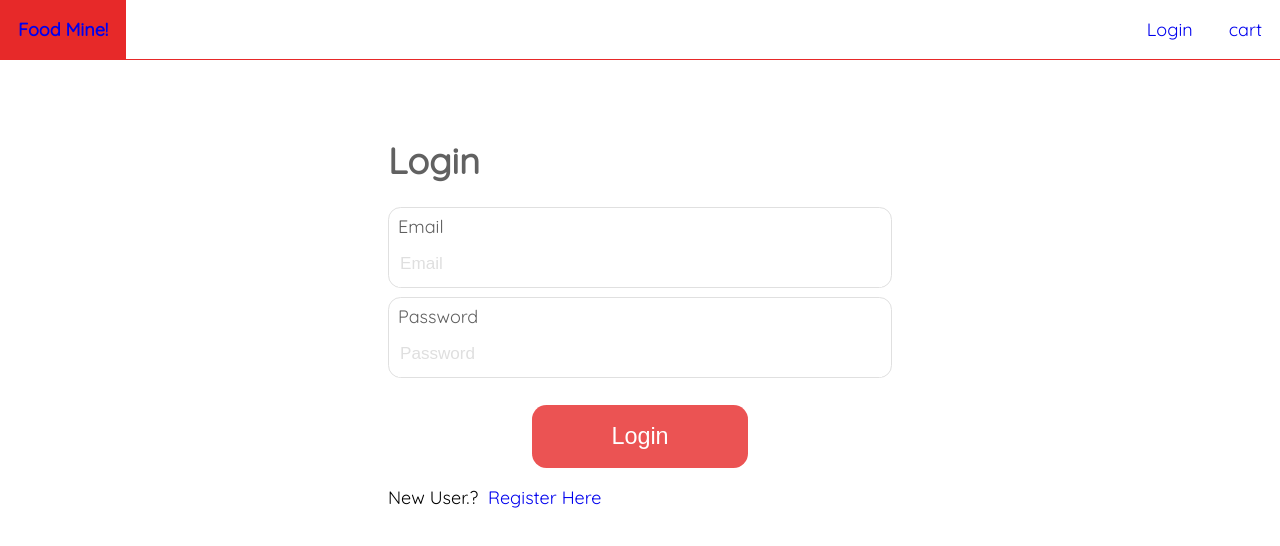
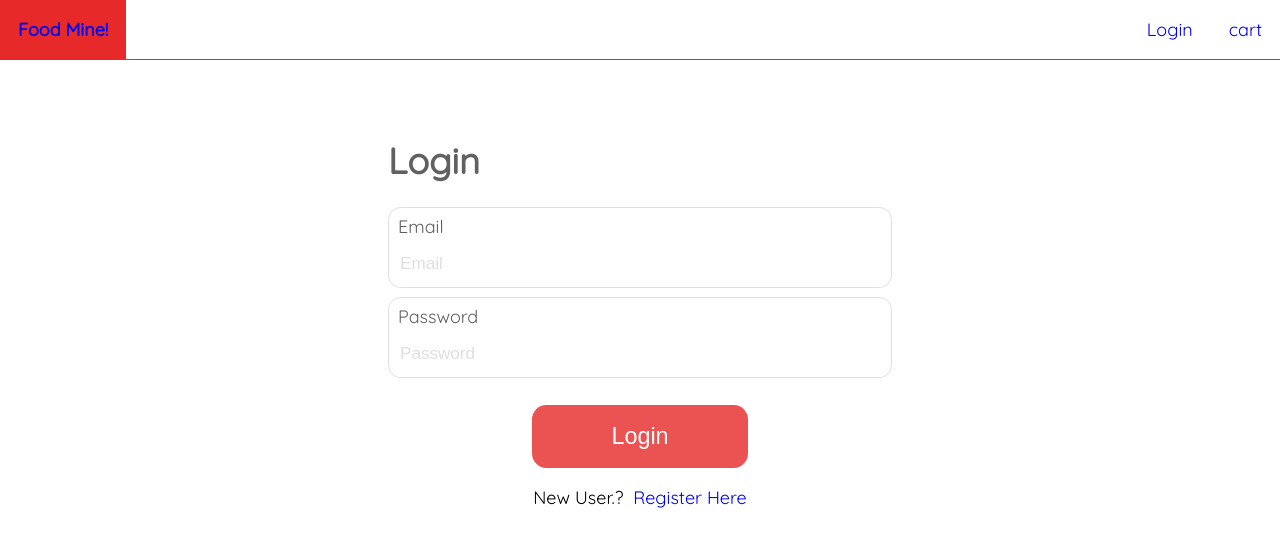
Before and after one commit to GiwanthaAthukorala/Project-01, a React (Create React App) app in the folder NewProject/frontend/: page /login in a window 1280 px wide. Shown: the top 546 px of the page. Built offline with nearby package versions, Linux system fonts and the light colour scheme.

Commit message:
Update loginPage.module.css

```diff
--- a/NewProject/frontend/src/pages/Login/loginPage.module.css
+++ b/NewProject/frontend/src/pages/Login/loginPage.module.css
@@ -15,3 +15,9 @@
     flex-direction: column;
     justify-content: center;
 }
+
+.register{
+    display: flex;
+    justify-content: center;
+    align-items: center;
+}
```
